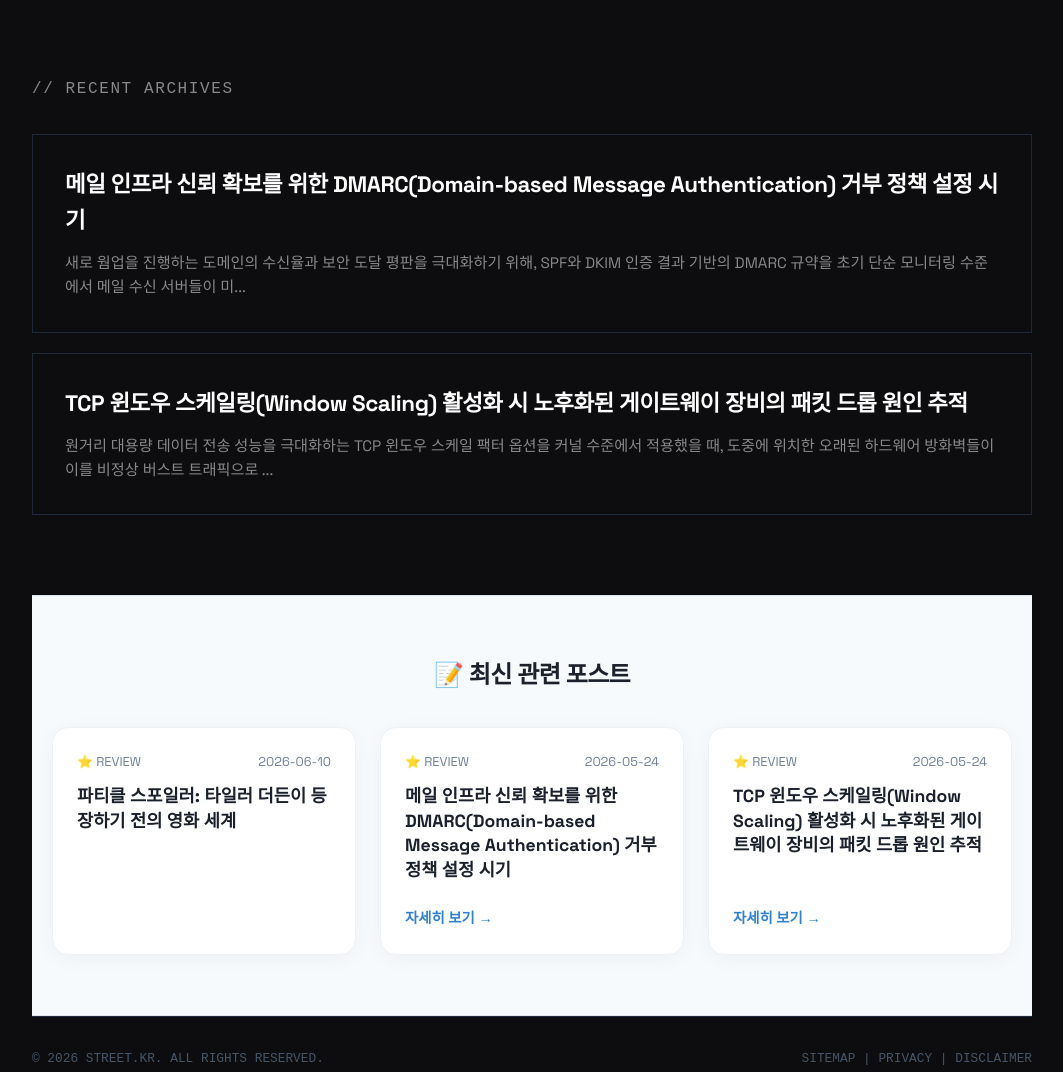
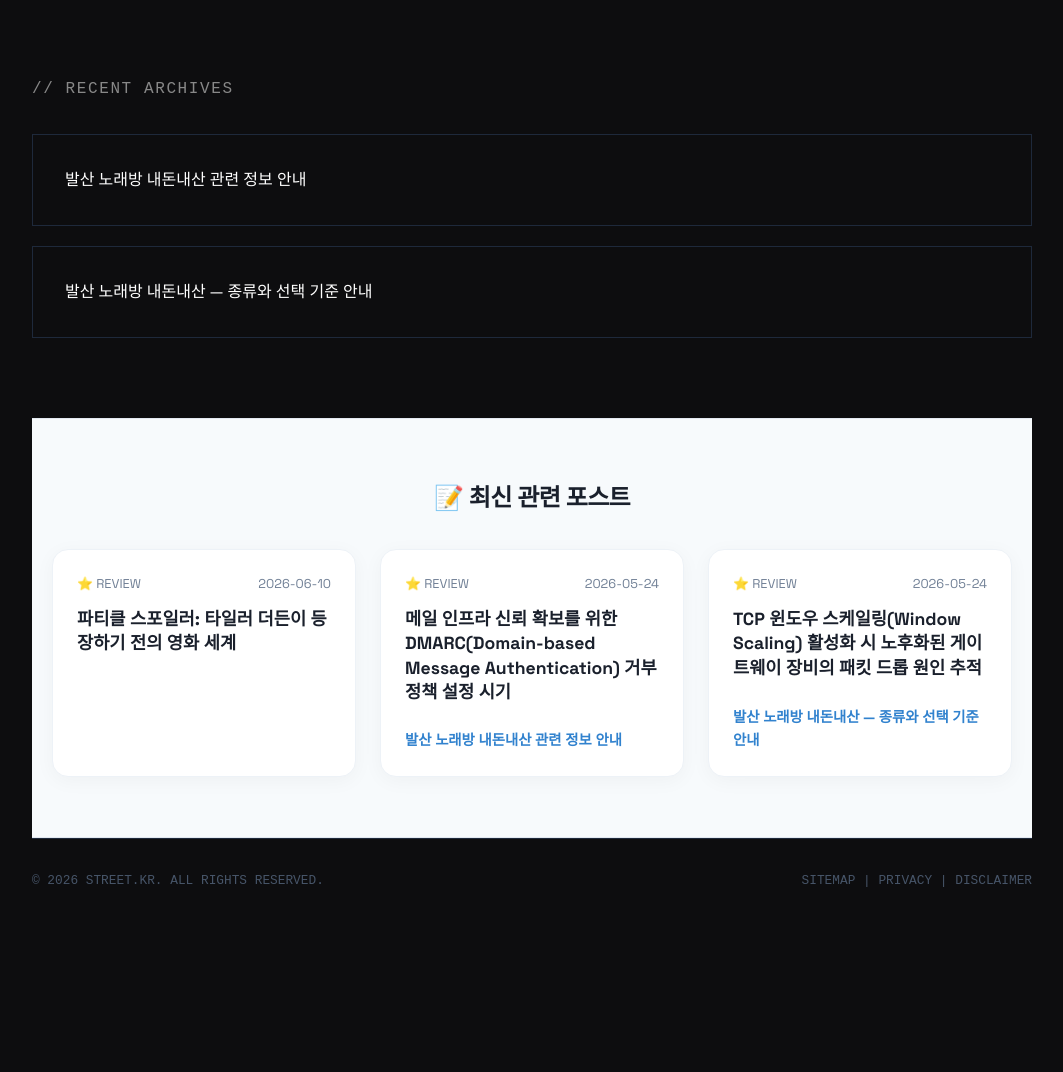
Before and after one commit to cosmos0111-cmyk/bp-t3b04-bs-kb-real-1, a plain HTML site: page index.html in a window 1280 px wide. Shown: the part 385-1457 px from the top of the page, without its empty margins (108-1171 px from the left). After the commit the page ends 1309 px from the top, so only its background shows below. Drawn offline with Linux system fonts and the light colour scheme.

Commit message:
deploy: garbage-free snapshot 2026-09-02T14:53:44.250Z

```diff
--- a/index.html
+++ b/index.html
@@ -161,19 +161,13 @@
         <div class="section-title">// RECENT ARCHIVES</div>
         <div class="archive-list">
 
-        <a href="posts/normal-1.html" class="archive-card">
-          <h3>메일 인프라 신뢰 확보를 위한 DMARC(Domain-based Message Authentication) 거부 정책 설정 시기</h3>
-          <p>새로 웜업을 진행하는 도메인의 수신율과 보안 도달 평판을 극대화하기 위해, SPF와 DKIM 인증 결과 기반의 DMARC 규약을 초기 단순 모니터링 수준에서 메일 수신 서버들이 미...</p>
-        </a>
+        <a href="posts/normal-1.html" class="archive-card">발산 노래방 내돈내산 관련 정보 안내</a>
 
 
 
 
 
-        <a href="posts/normal-3.html" class="archive-card">
-          <h3>TCP 윈도우 스케일링(Window Scaling) 활성화 시 노후화된 게이트웨이 장비의 패킷 드롭 원인 추적</h3>
-          <p>원거리 대용량 데이터 전송 성능을 극대화하는 TCP 윈도우 스케일 팩터 옵션을 커널 수준에서 적용했을 때, 도중에 위치한 오래된 하드웨어 방화벽들이 이를 비정상 버스트 트래픽으로 ...</p>
-        </a>
+        <a href="posts/normal-3.html" class="archive-card">발산 노래방 내돈내산 — 종류와 선택 기준 안내</a>
 
 
 
@@ -220,7 +214,7 @@
         <h4 style="font-size:1.1rem;font-weight:700;color:#1a202c;margin-bottom:8px;line-height:1.4">메일 인프라 신뢰 확보를 위한 DMARC(Domain-based Message Authentication) 거부 정책 설정 시기</h4>
         <p style="font-size:0.875rem;color:#4a5568;line-height:1.6;margin-bottom:16px;display:-webkit-box;-webkit-line-clamp:3;-webkit-box-orient:vertical;overflow:hidden;text-overflow:ellipsis"></p>
       </div>
-      <a href="posts/normal-1.html" style="align-self:flex-start;text-decoration:none;color:#3182ce;font-size:0.9rem;font-weight:600;transition:color 0.2s" onmouseover="this.style.color='#2b6cb0'" onmouseout="this.style.color='#3182ce'">자세히 보기 →</a>
+      <a href="posts/normal-1.html" style="align-self:flex-start;text-decoration:none;color:#3182ce;font-size:0.9rem;font-weight:600;transition:color 0.2s" onmouseover="this.style.color='#2b6cb0'" onmouseout="this.style.color='#3182ce'">발산 노래방 내돈내산 관련 정보 안내</a>
     </article>
 
     <article class="recent-post-card" style="background:#ffffff;border-radius:16px;padding:24px;box-shadow:0 4px 20px rgba(0,0,0,0.04);border:1px solid #edf2f7;transition:transform 0.3s ease,box-shadow 0.3s ease;display:flex;flex-direction:column;justify-content:space-between;min-height:220px" onmouseover="this.style.transform='translateY(-5px)';this.style.boxShadow='0 12px 24px rgba(0,0,0,0.08)'" onmouseout="this.style.transform='none';this.style.boxShadow='0 4px 20px rgba(0,0,0,0.04)'">
@@ -232,7 +226,7 @@
         <h4 style="font-size:1.1rem;font-weight:700;color:#1a202c;margin-bottom:8px;line-height:1.4">TCP 윈도우 스케일링(Window Scaling) 활성화 시 노후화된 게이트웨이 장비의 패킷 드롭 원인 추적</h4>
         <p style="font-size:0.875rem;color:#4a5568;line-height:1.6;margin-bottom:16px;display:-webkit-box;-webkit-line-clamp:3;-webkit-box-orient:vertical;overflow:hidden;text-overflow:ellipsis"></p>
       </div>
-      <a href="posts/normal-3.html" style="align-self:flex-start;text-decoration:none;color:#3182ce;font-size:0.9rem;font-weight:600;transition:color 0.2s" onmouseover="this.style.color='#2b6cb0'" onmouseout="this.style.color='#3182ce'">자세히 보기 →</a>
+      <a href="posts/normal-3.html" style="align-self:flex-start;text-decoration:none;color:#3182ce;font-size:0.9rem;font-weight:600;transition:color 0.2s" onmouseover="this.style.color='#2b6cb0'" onmouseout="this.style.color='#3182ce'">발산 노래방 내돈내산 — 종류와 선택 기준 안내</a>
     </article>
 
 
```
